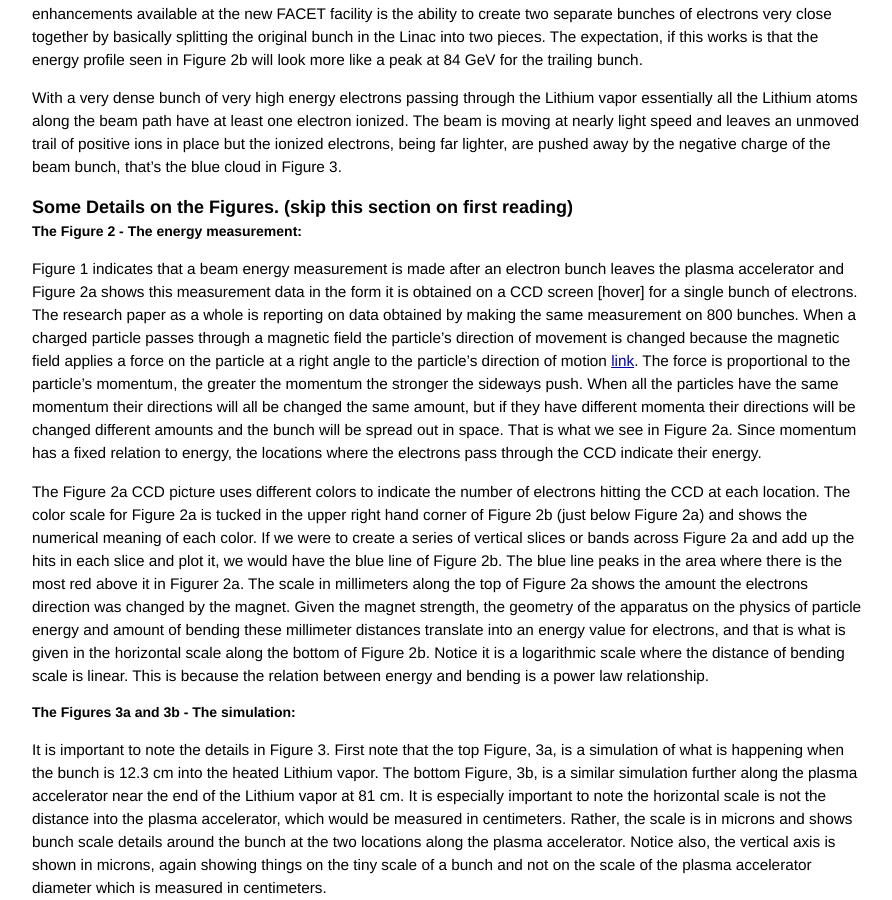
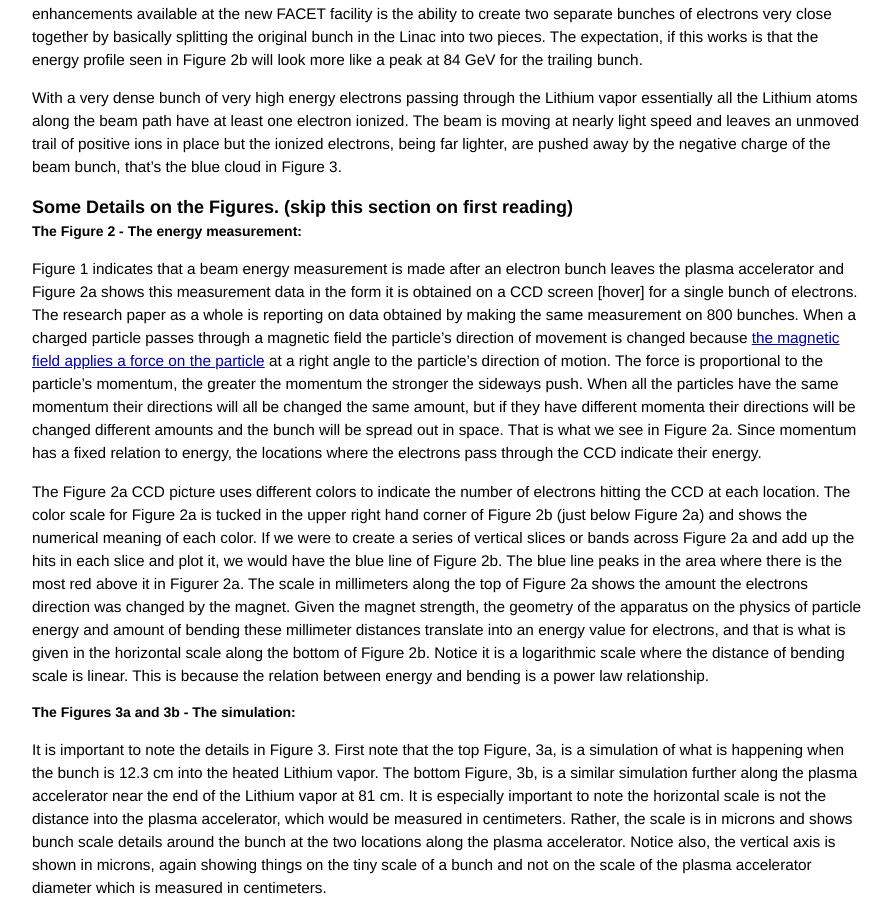
Before and after one commit to grbfacet/facet, a Jekyll site: the page built from energy-doubling-exposition.md, in a window 1280 px wide and 900 px high, scrolled down 6747 px. Shown: the whole window, without its empty margins (193-1085 px from the left). Built offline with Jekyll 4.4.1, drawn with Linux system fonts in a browser that asks for light colours.

Commit message:
Update energy-doubling-exposition.md

```diff
--- a/energy-doubling-exposition.md
+++ b/energy-doubling-exposition.md
@@ -152,7 +152,7 @@ With a very dense bunch of very high energy electrons passing through the Lithiu
 
 ##### The Figure 2 - The energy measurement:
 
-Figure 1 indicates that a beam energy measurement is made after an electron bunch leaves the plasma accelerator and Figure 2a shows this measurement data in the form it is obtained on a CCD screen [hover] for a single bunch of electrons. The research paper as a whole is reporting on data obtained by making the same measurement on 800 bunches. When a charged particle passes through a magnetic field the particle’s direction of movement is changed because the magnetic field applies a force on the particle at a right angle to the particle’s direction of motion [link](/beam-control-tutorial.html). The force is proportional to the particle’s momentum, the greater the momentum the stronger the sideways push. When all the particles have the same momentum their directions will all be changed the same amount, but if they have different momenta their directions will be changed different amounts and the bunch will be spread out in space. That is what we see in Figure 2a. Since momentum has a fixed relation to energy, the locations where the electrons pass through the CCD indicate their energy.
+Figure 1 indicates that a beam energy measurement is made after an electron bunch leaves the plasma accelerator and Figure 2a shows this measurement data in the form it is obtained on a CCD screen [hover] for a single bunch of electrons. The research paper as a whole is reporting on data obtained by making the same measurement on 800 bunches. When a charged particle passes through a magnetic field the particle’s direction of movement is changed because [the magnetic field applies a force on the particle](/beam-control-tutorial.html#agnets-and-the-beam-path) at a right angle to the particle’s direction of motion. The force is proportional to the particle’s momentum, the greater the momentum the stronger the sideways push. When all the particles have the same momentum their directions will all be changed the same amount, but if they have different momenta their directions will be changed different amounts and the bunch will be spread out in space. That is what we see in Figure 2a. Since momentum has a fixed relation to energy, the locations where the electrons pass through the CCD indicate their energy.
 
 
 The Figure 2a CCD picture uses different colors to indicate the number of electrons hitting the CCD at each location. The color scale for Figure 2a is tucked in the upper right hand corner of Figure 2b (just below Figure 2a) and shows the numerical meaning of each color. If we were to create a series of vertical slices or bands across Figure 2a and add up the hits in each slice and plot it, we would have the blue line of Figure 2b. The blue line peaks in the area where there is the most red above it in Figurer 2a. The scale in millimeters along the top of Figure 2a shows the amount the electrons direction was changed by the magnet. Given the magnet strength, the geometry of the apparatus on the physics of particle energy and amount of bending these millimeter distances translate into an energy value for electrons, and that is what is given in the horizontal scale along the bottom of Figure 2b. Notice it is a logarithmic scale where the distance of bending scale is linear. This is because the relation between energy and bending is a power law relationship.
```
